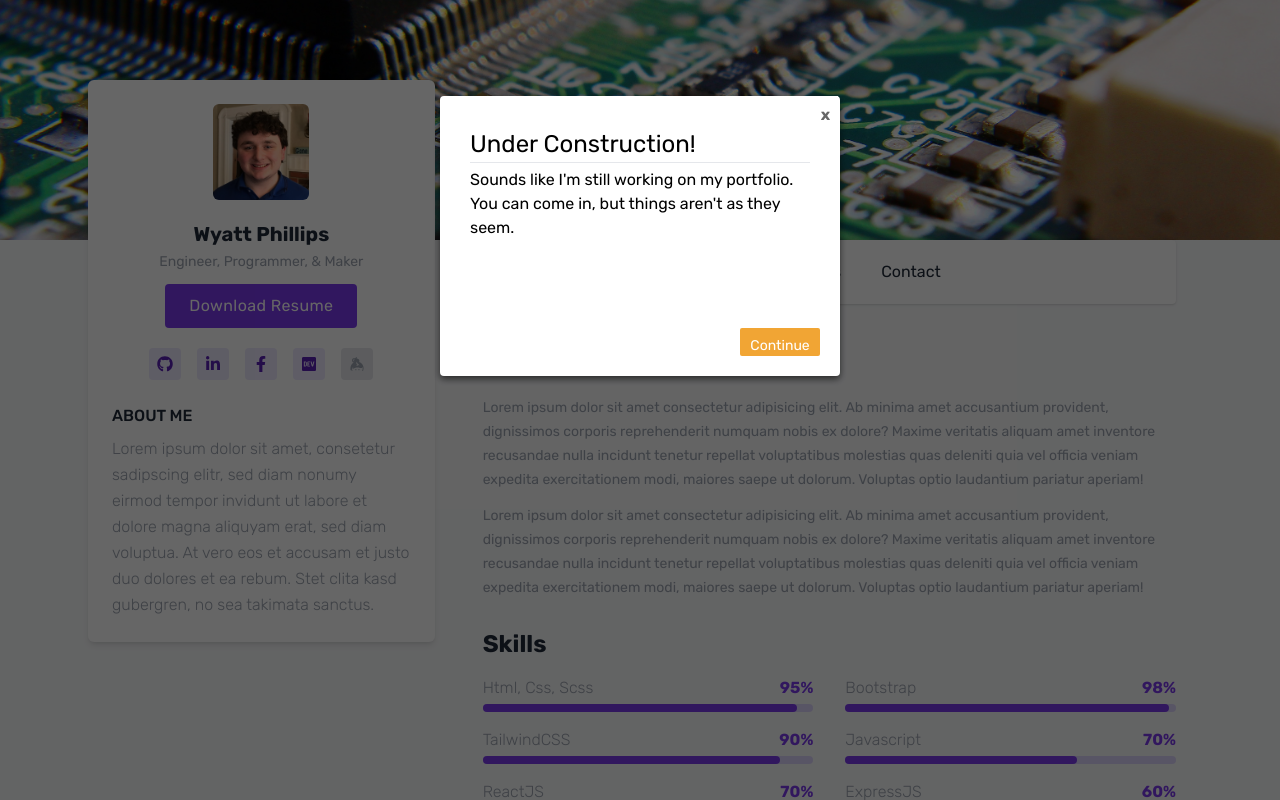
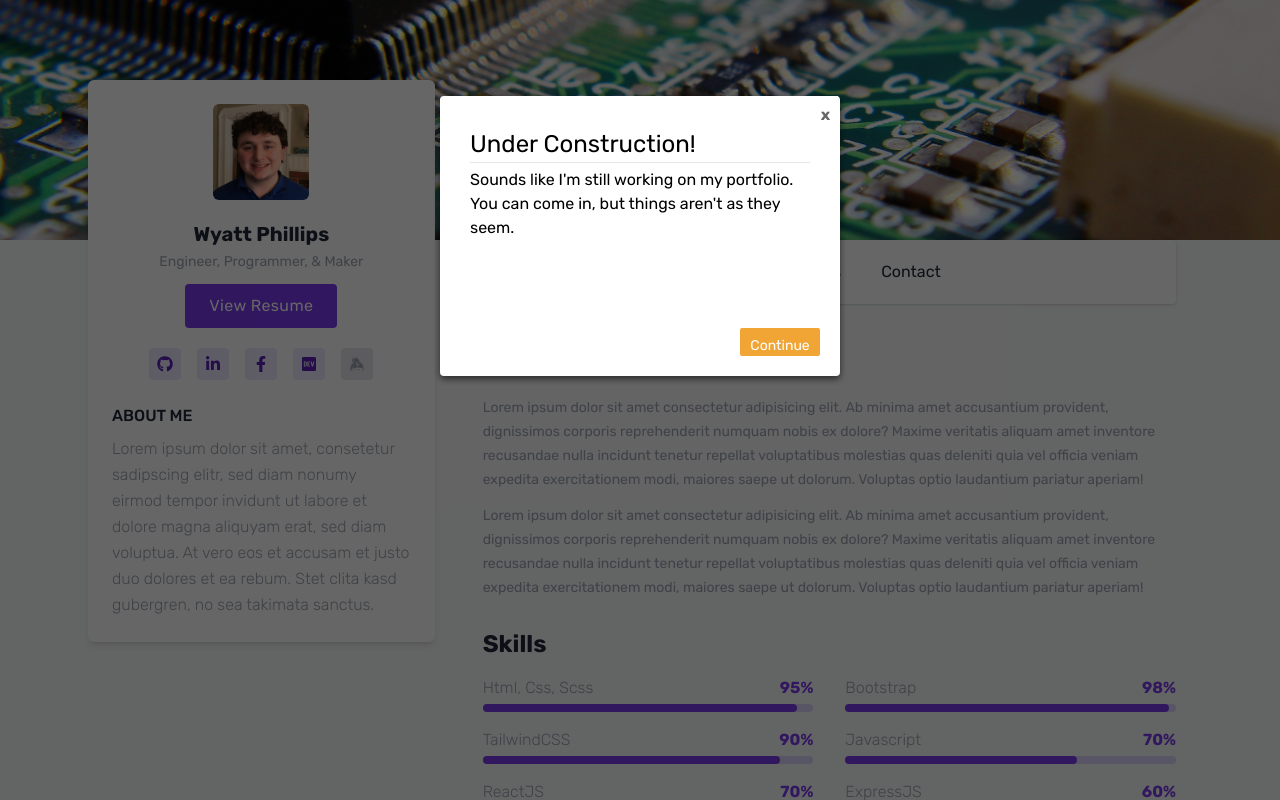
Before and after one commit to SirTangent/wphillips.me-2.0, a React (Create React App) app: page / in a window 1280 px wide. Shown: the top 800 px of the page. Built offline with nearby package versions, Linux system fonts and the light colour scheme.

Commit message:
Change resume button text

```diff
--- a/src/components/sections/Sidebar/Sidebar.jsx
+++ b/src/components/sections/Sidebar/Sidebar.jsx
@@ -58,7 +58,7 @@ const Sidebar = () => {
           className="inline-block mb-3 rounded bg-purple-600 text-center border-0 py-2 px-6 text-white leading-7 tracking-wide hover:bg-purple-800"
           download="Resume"
         >
-          Download Resume
+          View Resume
         </a>
         <ul className="flex flex-wrap justify-center">
           {socials.map((social, id) => (
```
